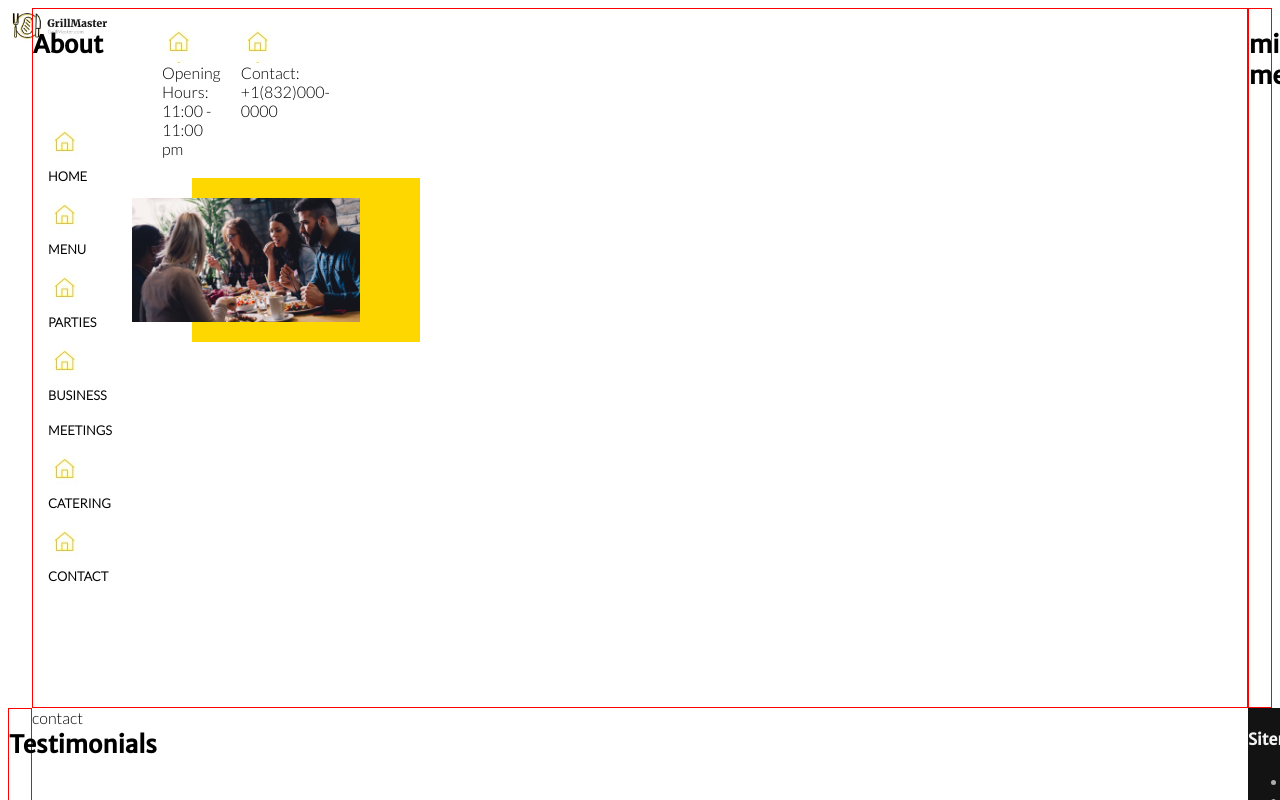
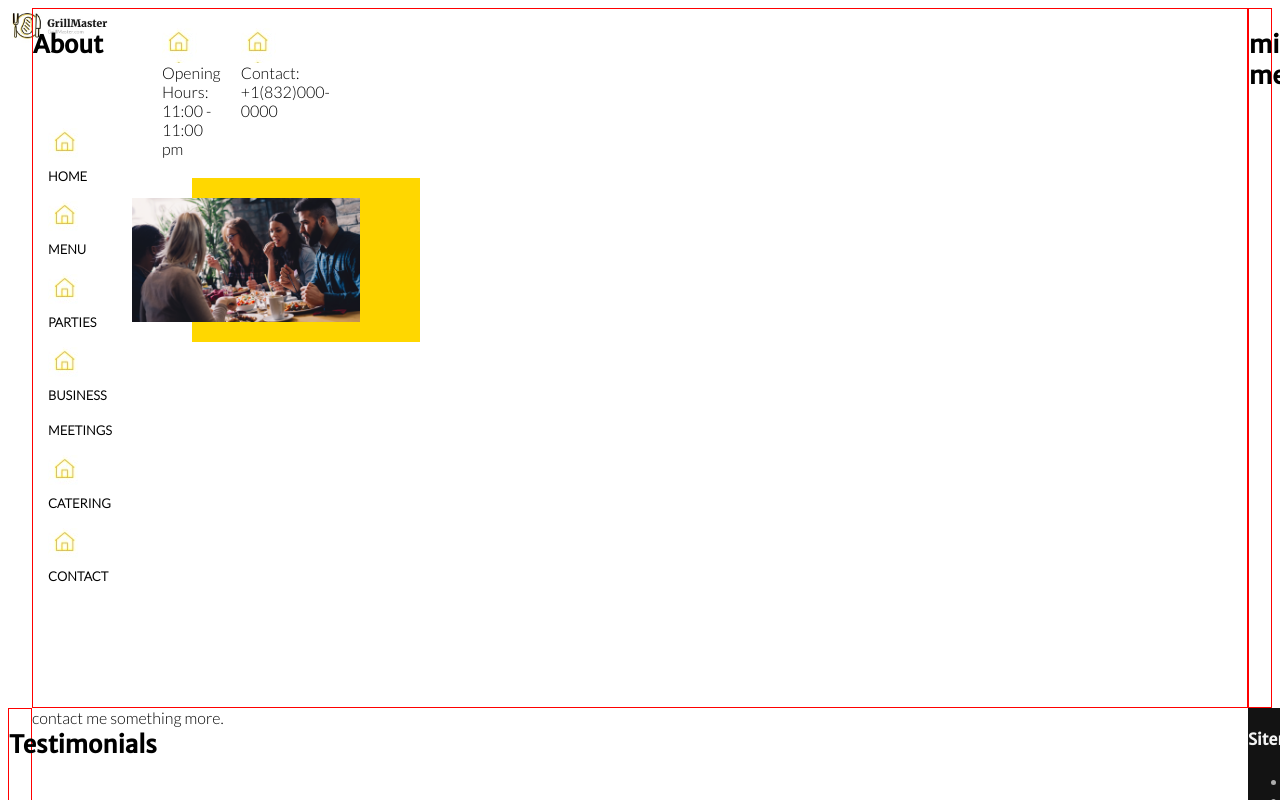
Before and after one commit to safiyc/restaurant, a React (Create React App) app in the folder frontend/: page / in a window 1280 px wide. Shown: the top 800 px of the page. Built offline with nearby package versions, Linux system fonts and the light colour scheme.

Commit message:
test change

```diff
--- a/frontend/src/components/Contact.js
+++ b/frontend/src/components/Contact.js
@@ -3,7 +3,7 @@ import React from 'react'
 export default function Contact() {
   return (
     <>
-    contact
+    contact me something more.
 
 
     </>
```
